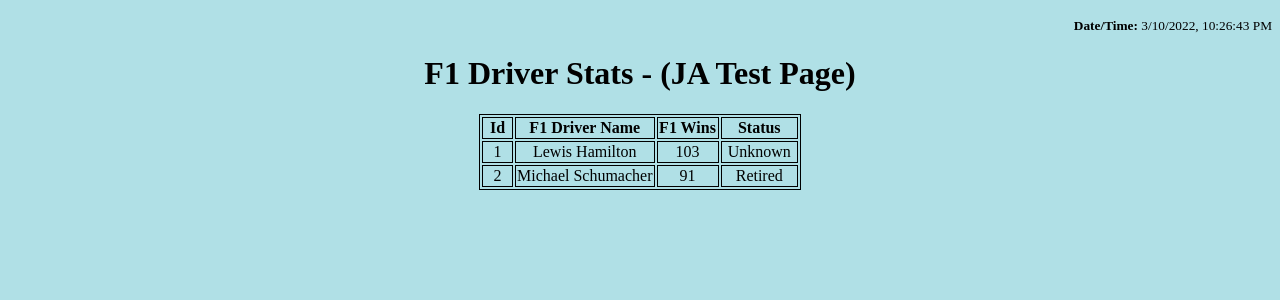
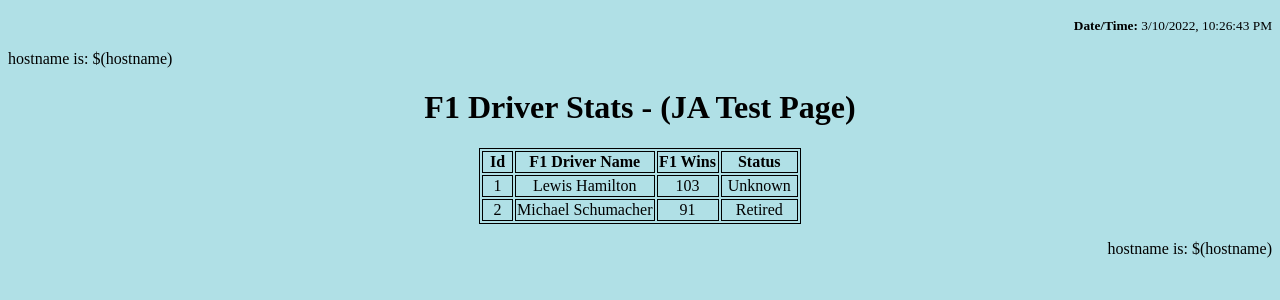
Before and after one commit to Jaikar11/JaFlaskWebDbAppSrvr, a Flask app: page / in a window 1280 px wide. Shown: the top 300 px of the page. Run offline with Flask 2, Linux system fonts and the light colour scheme; data comes from the database, SQL or seed files in the repository.

Commit message:
updated version

```diff
--- a/templates/home.html
+++ b/templates/home.html
@@ -16,6 +16,7 @@ table, th, td {
     <p align="right"><small><b>Date/Time:</b> <span id="datetime"></span></small> </p>
     <script>var dt = new Date();
 document.getElementById("datetime").innerHTML=dt.toLocaleString();</script>
+<p> hostname is: $(hostname)</p>
 </header>
 <h1><center>F1 Driver Stats - (JA Test Page)</center></h1>
 
@@ -37,5 +38,8 @@ document.getElementById("datetime").innerHTML=dt.toLocaleString();</script>
     </tr>
     {% endfor %}
 </table>
+<footer>
+    <p align="right"> hostname is: $(hostname)</p>
+</header>
 </body>
 </html>
```
Also changed, not shown: README.md, 1 other file.
